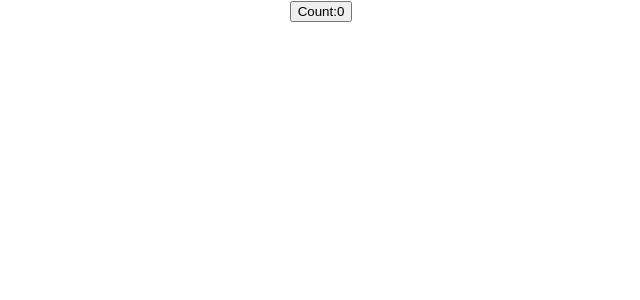
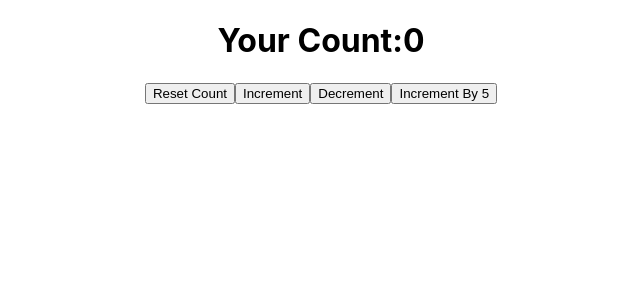
Before and after one commit to sahilm-10/EQ-React, a React (Create React App) app: page / in a window 1280 px wide. Shown: the top 300 px of the page, without its empty margins (319-959 px from the left). Built offline with nearby package versions, Linux system fonts and the light colour scheme.

Commit message:
Added HooksCounterExample

```diff
--- a/src/App.js
+++ b/src/App.js
@@ -3,6 +3,7 @@
 import WelcomeMessage from './Components/FirstClassComponent';
 import GreetMessage from './Components/FirstFunctionalComponent';
 import FuncCounter from './Components/FunctionCounter';
+import HookCounter from './Components/HookCounter';
 import FullName from './Components/JsxExample';
 import Message from './Components/StateMessage';
 
@@ -21,7 +22,9 @@
 
     {/* <Counter/> */}
 
-    <FuncCounter/>
+    {/* <FuncCounter/> */}
+
+    <HookCounter/>
     </div>
   );
 }
--- /dev/null
+++ b/src/Components/HookCounter.js
@@ -0,0 +1,24 @@
+import React, { useState } from "react";
+
+function HookCounter(){
+    const initialCount = 0;
+    const [count,setCount] = useState(0);
+    const incrementByFive = () =>{
+        console.log("From Console!");
+        for(let i =0 ;i < 5;i++){
+           setCount(prevCount => prevCount + 1)
+        }
+    }
+    return(
+        <div>
+            <h1>Your Count:{count}</h1>
+            <button onClick={()=>setCount(initialCount)}>Reset Count</button>
+            <button onClick={()=>setCount(prevCount => prevCount + 1)}>Increment</button>
+            <button onClick={()=>setCount(prevCount => prevCount - 1)}>Decrement</button>
+            <button onClick={incrementByFive}>Increment By 5</button>
+        </div>
+    )
+}
+
+
+export default HookCounter;
```
